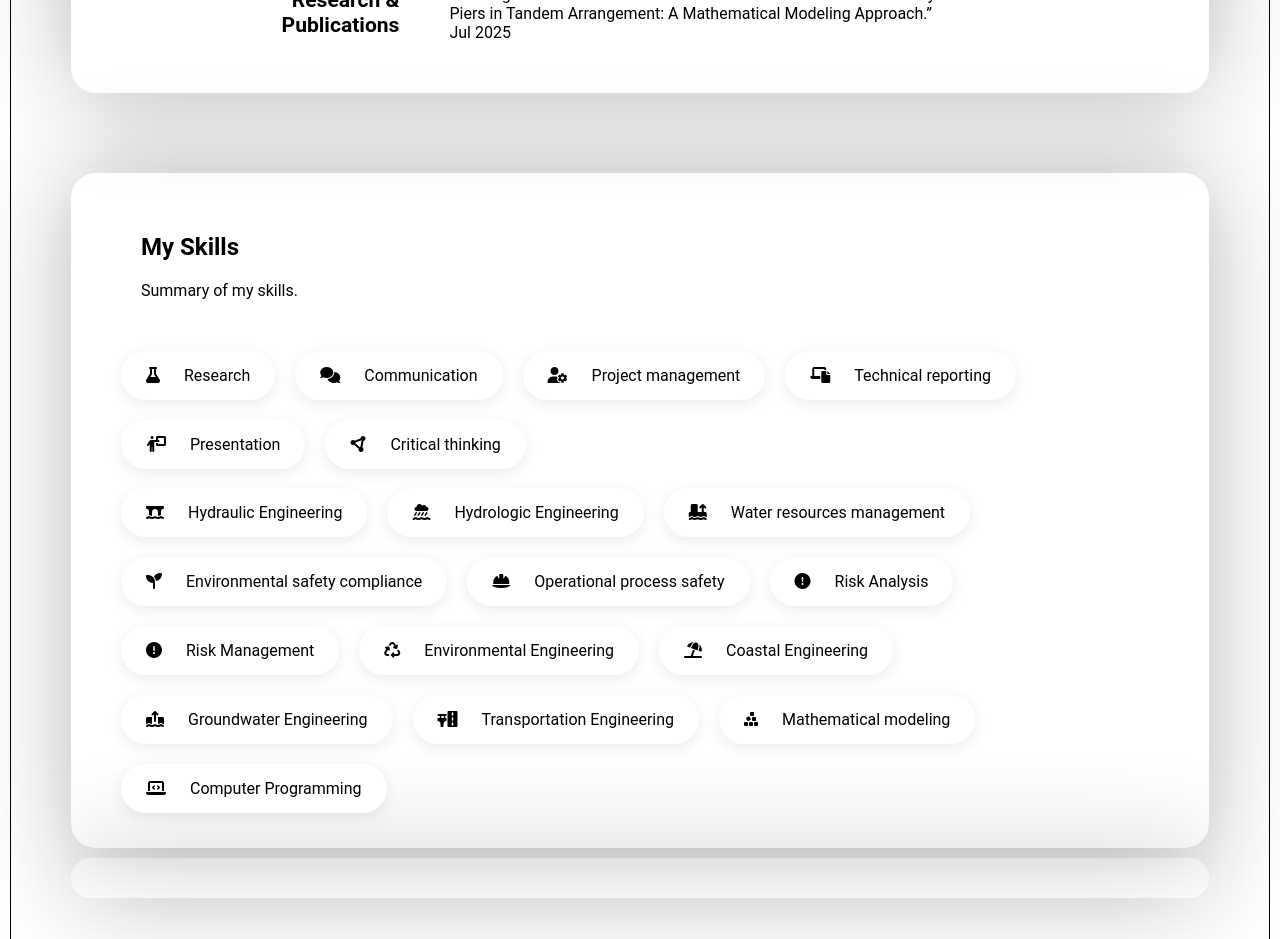
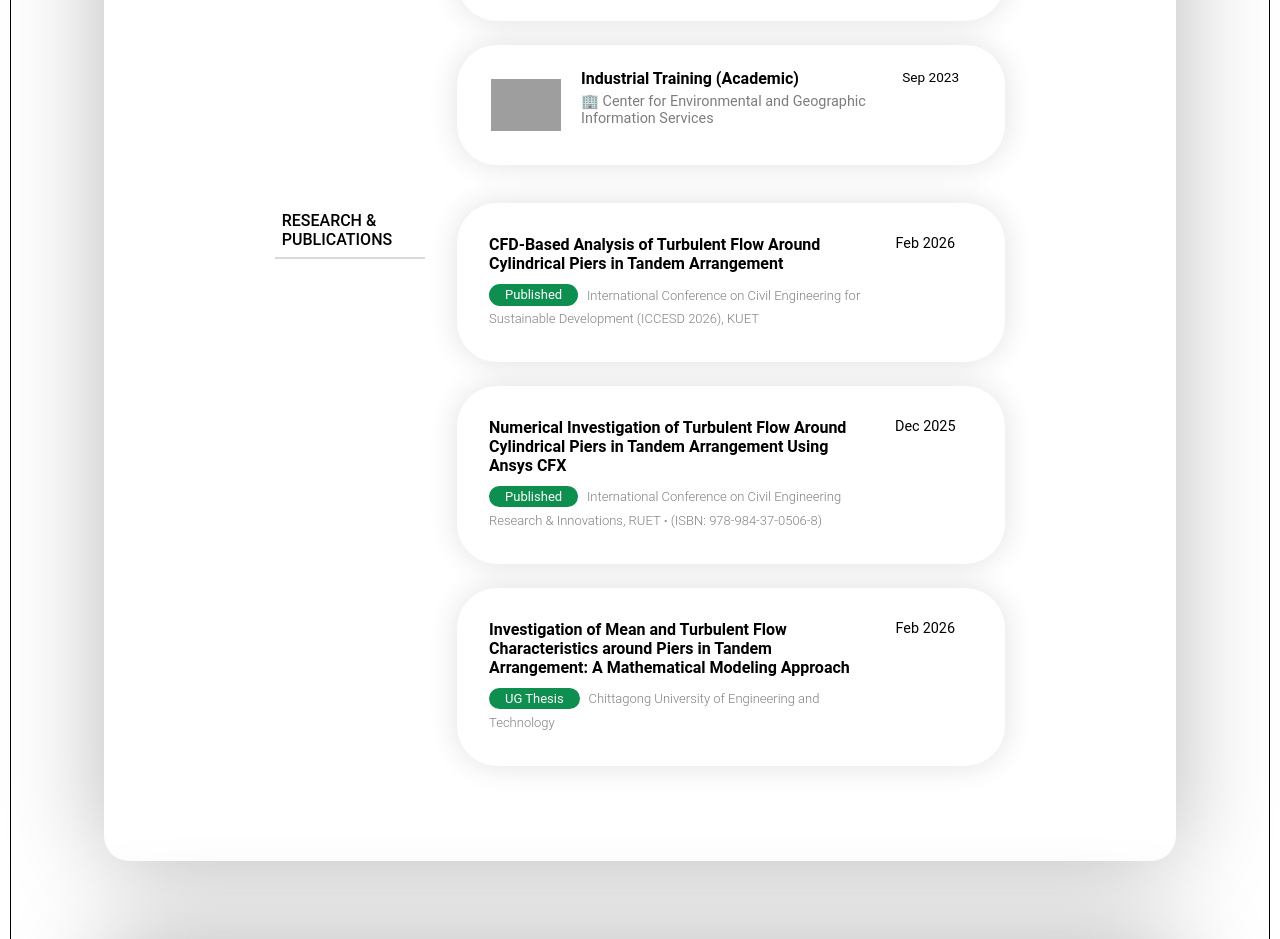
Before and after one commit to asifb336/asifb336.github.io, a plain HTML site: page main.html in a window 1280 px wide. Shown: the part 1792-2731 px from the top of the page. Drawn offline with Linux system fonts and the light colour scheme; grey boxes are pictures that could not be loaded.

Commit message:
improved Experience & Academic visuals

```diff
--- a/main.html
+++ b/main.html
@@ -50,6 +50,7 @@
         <h1>Academic Background</h1>
         <p>This section provides a brief of my academic journey so far. So far as in... my journey has barely stopped!</p>
     </div>
+    <div class="ac-school-list">
         <section class="ac">
             <div class="ac-detail">
                 <div class="ac-logo">
@@ -76,11 +77,12 @@
                         <div class="ac-degree">Higher Secondary Certificate</div>
                     </div>
                     <div class="ac-school">Shahid Syed Nazrul Islam College</div>
-                <div class="ac-major">Group: Science</div>
+                    <div class="ac-major"><strong>Group:</strong> Science</div>
                 </div>
             </div>
             <div class="ac-year">2018</div>
         </section>
+    </div>
 
 </section>
 <div class="spacing"></div>
@@ -89,14 +91,15 @@
 <section class="container exp-container">
     <div class="exp-intro">
         <h1>My Experiences</h1>
-        <p>This section takes a glipmse of my experiences throughout domains.</p>
+        <p>This section takes a glipmse of my experiences throughout domains</p>
     </div>
     <!-- experience-main -->
     <section class="exp">
         <!-- experience-work -->
-        <section class="exp-work">
-            <div class="exp-title"><h3>Work experience</h3></div>
-            <section class="exp-detail">
+        <section class="exp-work exp-work-research">
+            <div class="exp-title">WORK EXPERIENCE</div>
+            <section class="exp-body">
+
                 <section class="exp-work-detail"> <!--Modify this for individual work card styling-->
                     <section class="exp-work-details">
                         <div class="exp-work-logo">
@@ -104,10 +107,10 @@
                         </div>
                         <div class="exp-work-info">
                             <div class="exp-work-title">HSE Intern</div>
-                            <div class="exp-work-company">Chevron Bangladesh</div>
+                            <div class="exp-work-company">🏭 Chevron Bangladesh</div>
                         </div>
                     </section>
-                    <div class="exp-work-year">Nov 2025 - Feb 2026</div>
+                    <div class="exp-work-year">Nov 2025 <br><small>to</small><br>Feb 2026</div>
                 </section>
 
                 <section class="exp-work-detail">
@@ -117,7 +120,7 @@
                         </div>
                         <div class="exp-work-info">
                             <div class="exp-work-title">Industrial Training (Academic)</div>
-                            <div class="exp-work-company">CEGIS</div>
+                            <div class="exp-work-company">🏢 Center for Environmental and Geographic Information Services</div>
                         </div>
                     </section>
                     <div class="exp-work-year">Sep 2023</div>
@@ -126,16 +129,47 @@
         </section>
 
         <!-- experience-research -->
-        <section class="exp-research">
-            <div class="exp-title"><h3>Research & Publications</h3></div>
-            <section class="exp-detail">
-                <section class="exp-research-detail">
+        <section class="exp-research exp-work-research">
+            <div class="exp-title">RESEARCH & PUBLICATIONS</div>
+            <section class="exp-body">
+
+                <!-- Research cards -->
+                <section class="exp-research-body">
                     <div class="exp-research-info">
-                        <div class="exp-research-status">Published</div>
-                        <div class="exp-research-title">“Investigation of Mean and Turbulent Flow Characteristics around Cylindrical Piers in Tandem Arrangement: A Mathematical Modeling Approach.”</div>
+                        <div class="exp-research-title"><strong>CFD-Based Analysis of Turbulent Flow Around Cylindrical Piers in Tandem Arrangement</strong></div>
+                        <div class="exp-research-info-footer">
+                            <span class="exp-research-status">Published</span>
+                            <span class="exp-research-journal">International Conference on Civil Engineering for Sustainable Development (ICCESD 2026), KUET</span>
+                        </div>
                     </div>
                     <div class="exp-research-year">
-                    Jul 2025
+                        Feb 2026
+                    </div>
+                </section>
+
+                <section class="exp-research-body">
+                    <div class="exp-research-info">
+                        <div class="exp-research-title"><strong>Numerical Investigation of Turbulent Flow Around Cylindrical Piers in Tandem Arrangement Using Ansys CFX</strong></div>
+                        <div class="exp-research-info-footer">
+                            <span class="exp-research-status">Published</span>
+                            <span class="exp-research-journal">International Conference on Civil Engineering Research & Innovations, RUET <b>·</b> (ISBN: 978-984-37-0506-8)</span>
+                        </div>
+                    </div>
+                    <div class="exp-research-year">
+                        Dec 2025
+                    </div>
+                </section>
+
+                <section class="exp-research-body">
+                    <div class="exp-research-info">
+                        <div class="exp-research-title"><strong>Investigation of Mean and Turbulent Flow Characteristics around Piers in Tandem Arrangement: A Mathematical Modeling Approach</strong></div>
+                        <div class="exp-research-info-footer">
+                            <span class="exp-research-status">UG Thesis</span>
+                            <span class="exp-research-journal">Chittagong University of Engineering and Technology</span>
+                        </div>
+                    </div>
+                    <div class="exp-research-year">
+                        Feb 2026
                     </div>
                 </section>
             </section>
@@ -147,18 +181,24 @@
 
 <!-- skills -->
 <section class="container skills-container">
-    <div class="exp-intro">
+    <div class="skills-intro">
         <h1>My Skills</h1>
         <p>Summary of my skills.</p>
     </div>
     <section class="skills">
+        <div class="skills-general-container">
+            <h2>General Skills</h2>
             <section class="skills-general" id="skills-general"></section>
+        </div>
         <br> <!-- Temporary measure -->
+        <div class="skills-technical-container">
+            <h2>Technical Skills</h2>
             <section class="skills-technical" id="skills-technical"></section>
+        </div>
     </section>
 </section>
 
-
+<div class="spacing"></div>
 <section class="container ">
 
 </section>
--- a/script.js
+++ b/script.js
@@ -10,30 +10,32 @@ fetch("data/skills.json")
         return response.json();
     })
     .then(skillsData => {
-        // REMOVED .map() from the end here:
+        // collect General Skills
         const generalSkills = skillsData
             .filter(item => item["skill-tag"] === 'General')
             .sort((a,b) => a["skill-rank"] - b["skill-rank"]);
 
-        // REMOVED .map() from the end here:
+        // collect Technical Skills
         const technicalSkills = skillsData
             .filter(item => item["skill-tag"] === 'Technical')
             .sort((a,b) => a["skill-rank"] - b["skill-rank"]);
 
+        // print General Skills
         generalSkills.forEach(item => {
             const skillCard = `
             <div class="skill-card">
-                <span class="skill-card-ic"><i class="fa-solid fa-${item["skill-alias"]}"></i></span>
+                <span class="skill-card-ic"><i class="fa-${item["skill-alias-fill"]} fa-${item["skill-alias"]}"></i></span>
                 <span class="skill-card-btn">${item["skill"]}</span>
             </div>
             `;
             skills_general.insertAdjacentHTML("beforeend", skillCard);
         });
 
+        // print Technical Skills
         technicalSkills.forEach(item => {
             const skillCard = `
             <div class="skill-card">
-                <span class="skill-card-ic"><i class="fa-solid fa-${item["skill-alias"]}"></i></span>
+                <span class="skill-card-ic"><i class="fa-${item["skill-alias-fill"]} fa-${item["skill-alias"]}"></i></span>
                 <span class="skill-card-btn">${item["skill"]}</span>
             </div>
             `;
--- a/style.css
+++ b/style.css
@@ -1,3 +1,10 @@
+.container h1,
+.container h2,
+.container h3 {
+    margin: 0;
+    padding: 0;
+}
+
 body {
     margin: 0;
     padding: 10px;
@@ -5,23 +12,19 @@ body {
     padding-top: 50px;
     font-family: 'Roboto', sans-serif;
 }
-
 .og-container {
-    /* display: flex; */
-    justify-content: center;
-    align-items: center;
-    padding: 50px;
+    display: flex;
+    flex-direction: column;
+    padding: 5.2rem;
     margin: 0 auto;
     border: 1px solid black;
 }
-
 .container{
-    padding: 20px;
+    padding: 5rem;
     margin: 10px;
     box-shadow: 0px 0px 100px rgba(0, 0, 0, 0.281);
     border-radius: 25px;
 }
-
 .nav{
     display: flex;
     flex-wrap: nowrap;
@@ -31,11 +34,9 @@ body {
     margin: 5px;
     box-shadow: 0px 0px 100px rgba(0, 0, 0, 0.281);
 }
-
 .spacing{
     padding:30px;
 }
-
 
 /* intro */
 .intro{
@@ -101,20 +102,24 @@ body {
 .ac-container{
     display: flex;
     flex-direction: column;
-    align-items: center;
-    gap: 30px;
+    gap: 3rem;
 }
 .ac-intro{
-    padding: 20px 50px;
+    text-align: center;
+}
+.ac-school-list{
+    display: flex;
+    justify-content: center;
+    align-items: center;
+    flex-direction: column;
+    gap: 2.5rem;
 }
 .ac{
     display: flex;
     justify-content: space-between;
-    width: 60%;
-    /* align-items: start;  unnecessary as it controls the entire children alignment*/
+    width: 70%;
     gap: 20px;
-    padding: 15px 30px;
-    /* margin:50px 20px; */
+    padding: 15px 50px;
     box-shadow: 0px 0px 100px rgba(0, 0, 0, 0.281);
     border-radius: 60px;
 }
@@ -136,7 +141,7 @@ body {
     justify-content: start;
     align-items: start;
     flex-direction: column;
-    padding: 10px;
+    padding: .7rem;
 }
 .ac-initial{
     display: flex;
@@ -151,21 +156,21 @@ body {
     border-radius: 15px;
 }
 .ac-school{
-    font-size: x-large;
+    font-size: 1.2rem;
     font-weight: bold;
     margin-bottom: 5px;
 
 }
 .ac-major{
-    font-size: large;
+    font-size: 0.8;
     /* padding-top: 10px; */
     padding-bottom: 10px;
 }
 .ac-year{
     display: flex;
-    align-items: start;
-    font-weight: bold;
-    font-size: x-large;
+    align-items: ce;
+    /* font-weight: bold; */
+    font-size: 1.3rem;
     color: black;
     padding: 20px;
 }
@@ -174,39 +179,49 @@ body {
 .exp-container{
     display: flex;
     flex-direction: column;
-    align-items: center;
-    gap: 20px;
+    gap: 2rem;
 }
 .exp{
     display: flex;
     flex-direction: column;
     align-items: center;
-    gap: 30px;
+    gap: 0.5rem;
 }
 .exp-intro{
-    padding: 20px 50px;
+    text-align: center;
 }
 .exp-title{
-    font-size: large;
-    text-align: right;
     flex: .5;
+    font-size: normal;
+    font-weight: 500;
+    text-align: left;
+    padding: .5rem .4rem;
+    /* background-color: #0e4e59fe; */
+    color: rgb(0, 0, 0);
+    border-bottom: 2px solid rgba(0, 0, 0, 0.149);
+
 }
-.exp-detail{
+.exp-body{
     display: flex;
     flex: 2;
     flex-direction: column;
-    gap: 30px;
+    gap: 1.5rem;
+}
+
+.exp-work-research{
+    flex:1;
+    display: flex;
+    justify-content: start;
+    align-items: start;
+    width: 80%;
+    gap: 2rem;
+    padding: 15px 30px;
+    border-radius: 25px;
 }
 
 /* work-experience */
 .exp-work{
-    display: flex;
-    justify-content: start;
-    align-items: start;
-    width: 70%;
-    gap: 50px;
-    padding: 15px 30px;
-    border-radius: 25px;
+
 }
 
 .exp-work-detail{
@@ -215,6 +230,7 @@ body {
     justify-content: space-between;
     gap: 0px;
     padding: 15px 30px;
+    padding: 1.5rem;
     box-shadow: 0px 0px 30px rgba(0, 0, 0, 0.12);
     border-radius: 40px;
 }
@@ -236,46 +252,89 @@ body {
     padding: 10px;
 }
 .exp-work-title{
-    font-size: large;
+    font-size: 1rem;
     font-weight: bold;
     padding-bottom: 5px;
 }
 .exp-work-company{
-    font-size: medium;
-    margin-bottom: 5px;
+    font-size: 0.9rem;
+    color: rgb(125, 125, 125);
 }
 
 .exp-work-year{
+    align-items: center;
+    justify-content: center;
     flex: .5;
-    justify-content: end;
+    font-size: .85rem;
+    text-align: center;
 }
 
 
 /* research-experience */
 .exp-research{
+
+}
+.exp-research-body{
     display: flex;
-    justify-content: space-between;
-    width: 60%;
-    gap: 20px;
-    padding: 15px 30px;
-    border-radius: 60px;
+    flex: 2;
+    flex-direction: row;
+    justify-content: start;
+    align-items: start;
+    gap: 10px;
+    /* padding: 15px 30px; */
+    padding: 2rem;
+    box-shadow: 0px 0px 30px rgba(0, 0, 0, 0.12);
+    border-radius: 40px;
+}
+.exp-research-info{
+    flex: 2;
+    display: flex;
+    flex-direction: column;
+    gap: 10px;
+}
+.exp-research-info-footer{
+    display: inline;
+    align-items: start;
+
+}
+.exp-research-journal{
+    line-height: 1.8;
+    font-size: small;
+    font-weight: 300;
+    color: gray;
+    padding: 0.3rem;
+}
+.exp-research-status{
+    font-size: small;
+    background-color: rgb(15, 143, 79);
+    color: white;
+    padding: 0.2rem 1rem;
+    border-radius: 15px;
+}
+.exp-research-year{
+    align-items: center;
+    justify-content: center;
+    flex: .5;
+    font-size: .9rem;
+    text-align: center;
 }
 
-.exp-research{
-    display: flex;
-    justify-content: start;
-    align-items: start;
-    width: 70%;
-    gap: 50px;
-    padding: 15px 30px;
-    border-radius: 25px;
-}
 
 /* skills */
+.skills-container{
+    display: flex;
+    flex-direction: column;
+    gap: 2rem;
+}
+.skills-intro{
+    text-align: center;
+}
 .skills{
-    /* display: flex; */
-    /* justify-content: space-between; */
-    /* align-items: center; */
+    display: flex;
+    flex-direction: column;
+    justify-content: center;
+    align-items: center;
+    gap: 10px;
     padding: 15px 30px;
     border-radius: 60px;
 }
```
Also changed, not shown: 1 other file. Lines whose indentation alone changed are shown as unchanged.
